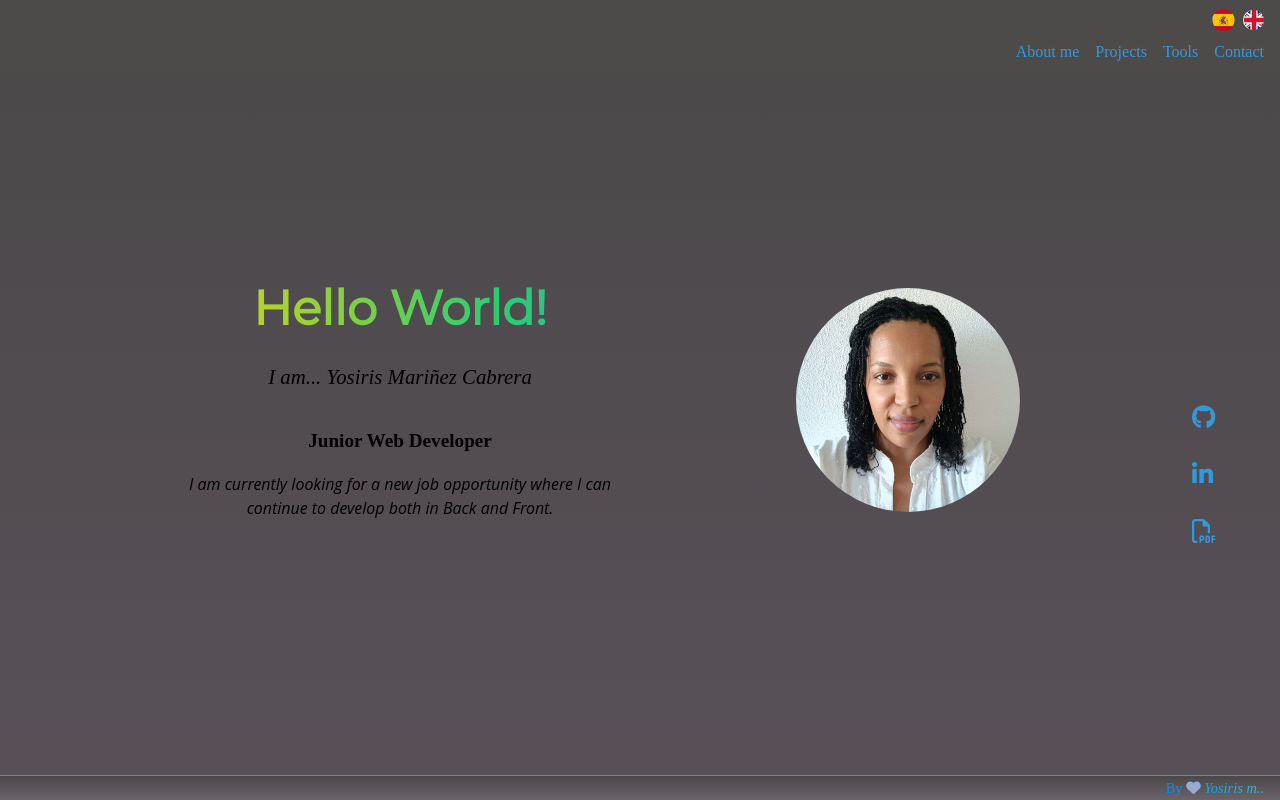
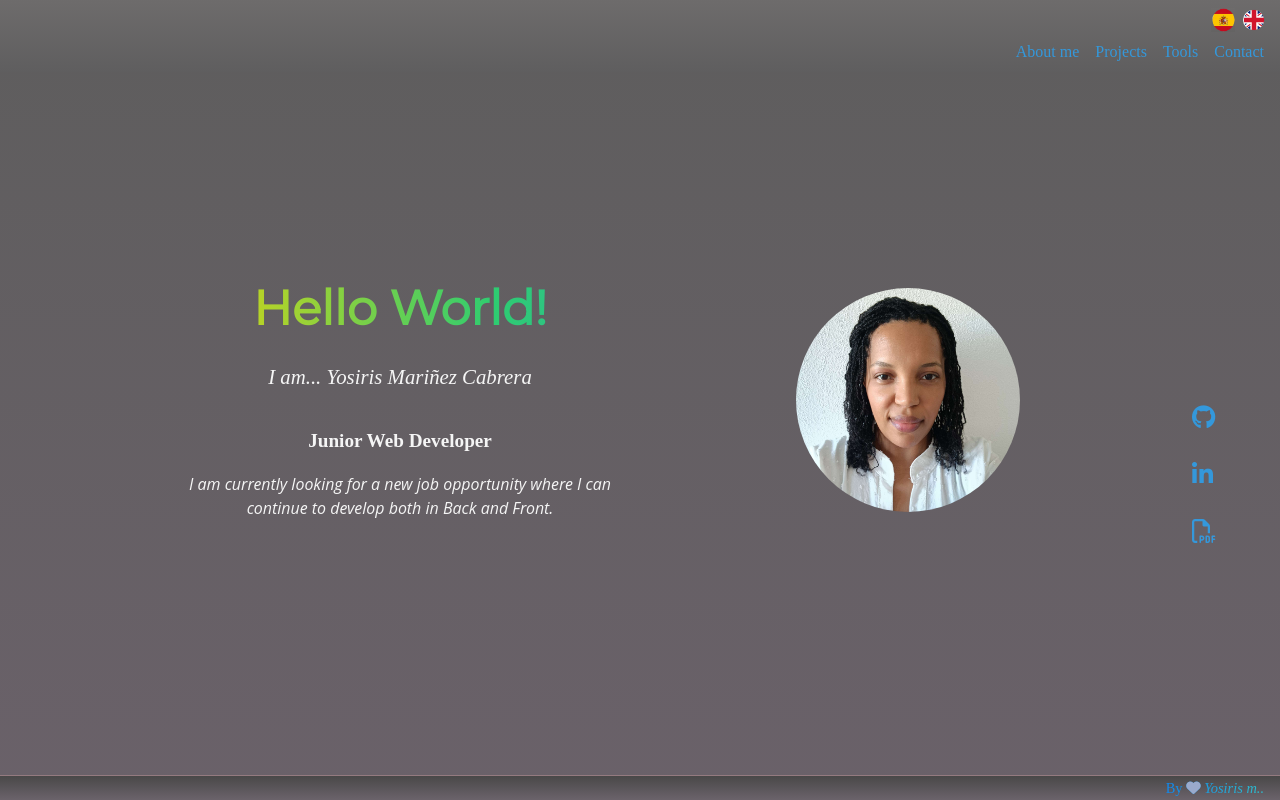
Before and after one commit to yosiris-m/portfolio, a React (Create React App) app: page / in a window 1280 px wide. Shown: the top 800 px of the page. Built offline with nearby package versions, Linux system fonts and the light colour scheme.

Commit message:
changes styles to header

```diff
--- a/src/Component/Header/Header.module.scss
+++ b/src/Component/Header/Header.module.scss
@@ -1,17 +1,13 @@
 @import "../../styles/core/variables";
 
 .headerBox {
-  color: black;
+  color: whitesmoke;
   background-repeat: no-repeat;
   background-size: cover;
 
-
   @media all and (max-width: 653px) {
     text-align: center;
-
   }
-
-
 }
 
 .hero {
@@ -21,46 +17,34 @@
   position: relative;
   min-height: 34rem;
 
-
   @media all and (max-width: 653px) {
     margin-top: 0.2rem;
-
   }
-
 
   @media all and (min-width: 768px) {
     display: flex;
-    justify-content:space-around;
+    justify-content: space-around;
     margin-top: 0;
     flex-direction: row;
     margin-right: 4rem;
-
+  }
 }
 
-}
-
-.titlename{
+.titlename {
   font-size: 1.3rem;
   display: flex;
   flex-direction: column;
   align-items: center;
 
-
-
   @media all and (min-width: 768px) {
     flex-direction: row;
     align-items: center;
     margin-right: 2rem;
-
-
   }
-
 }
-.webTitle{
+.webTitle {
   font-size: 1.2rem;
-
 }
-
 
 .title {
   margin-top: 0;
@@ -70,7 +54,14 @@
   font-size: 3rem;
   font-family: $font-title;
   color: transparent;
-  background-image: linear-gradient(to left, #FFD700, #7B68EE, #3498db, #2ecc71, #FFD700);
+  background-image: linear-gradient(
+    to left,
+    #ffd700,
+    #7b68ee,
+    #3498db,
+    #2ecc71,
+    #ffd700
+  );
   background-clip: text;
   animation: color 3s linear infinite;
   background-size: 500%;
@@ -78,14 +69,11 @@
   @media all and (max-width: 667px) {
     padding-top: 0;
     font-size: 2rem;
-
   }
   @media all and (min-width: 768px) {
     padding-top: 1rem;
     font-size: 3rem;
   }
-
-
 }
 
 @keyframes color {
@@ -98,13 +86,11 @@
   }
 }
 
-
 .photo {
   height: 13rem;
   width: 13rem;
   border-radius: 50%;
   margin-top: 3rem;
-
 
   @media all and (min-width: 768px) {
     height: 14rem;
@@ -116,13 +102,10 @@
   @media all and (max-width: 653px) {
     height: 12rem;
     width: 12rem;
-
+  }
 }
 
-}
-
-
-.descript{
+.descript {
   display: flex;
   flex-direction: column;
   justify-content: center;
@@ -130,24 +113,21 @@
   margin-top: 6rem;
 
   @media all and (min-width: 768px) {
-    margin-top:0;
+    margin-top: 0;
     margin-right: 5rem;
     margin-left: 1rem;
   }
 }
 
-
-
 .job {
   text-align: center;
   font-family: $font-family;
   font-size: 1.2rem;
-  font-family: 'Open Sans';
+  font-family: "Open Sans";
   width: 100%;
 
   @media all and (min-width: 768px) {
     width: 27.5rem;
     font-size: 1rem;
   }
-
 }
--- a/src/Component/Header/NavBar.module.scss
+++ b/src/Component/Header/NavBar.module.scss
@@ -1,7 +1,7 @@
 @import "../../styles/core/variables";
 .box{
   width: 100%;
-  background-color: rgb(77, 74, 74);
+  background-image: linear-gradient( rgba(110, 108, 108, 0.997), rgb(95, 94, 95));
   position: fixed;
   top: 0;
   right: 0;
@@ -34,6 +34,7 @@
     text-decoration: none;
     color:  #3498db;
     padding: 0.3rem;
+    font-weight: 400;
 
 
 
--- a/src/Component/bootons/bootonLang.module.scss
+++ b/src/Component/bootons/bootonLang.module.scss
@@ -11,7 +11,8 @@
 .btnE{
     margin-right: 0.5rem;
    cursor: pointer;
-   background-color: rgb(77, 74, 74);
+   background-color: (rgba(9, 9, 9, 0.997));
+   background-image: linear-gradient( rgba(110, 108, 108, 0.997), rgba(100, 99, 99, 0.997));
    border: none;
   display: flex;
  justify-content: center;
--- a/src/_App.scss
+++ b/src/_App.scss
@@ -6,9 +6,10 @@ html {
 
 body {
   line-height: 1.5rem;
-  background-color: rgba(17, 17, 17, 0.616);;
-  background-image: linear-gradient( rgb(73, 72, 72), rgb(155, 114, 155));
+  background-color: rgb(251, 251, 251);
+  background-image: linear-gradient( rgba(73, 72, 72, 0.884), rgb(155, 114, 155));
 
-
+/* background-color: rgba(240, 237, 237, 0.986);;
+  background-image: linear-gradient( rgba(116, 114, 116, 0.884),rgba(177, 100, 177, 0.897), rgb(155, 114, 155));*/
 
 }
```
Also changed, not shown: src/images/bandera de españa.png (deleted). Lines whose indentation alone changed are shown as unchanged.
